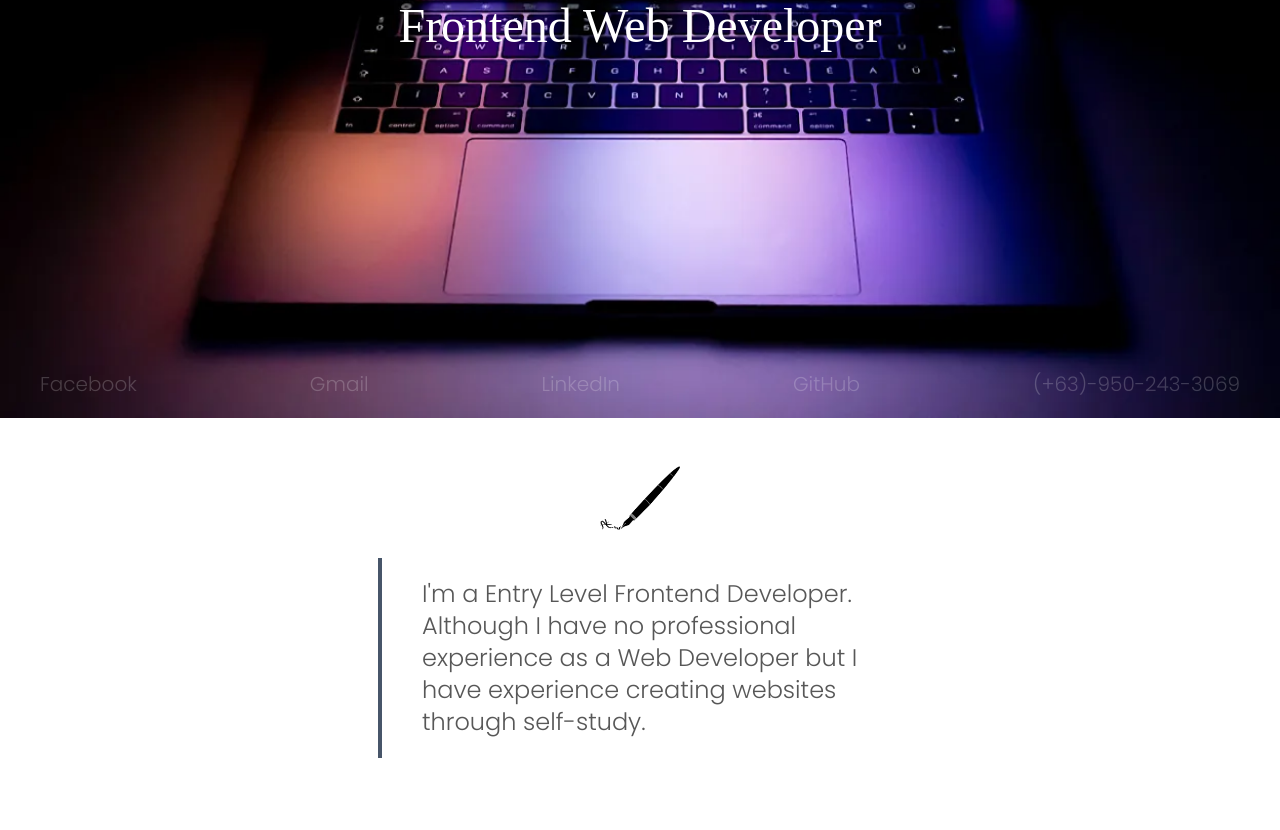
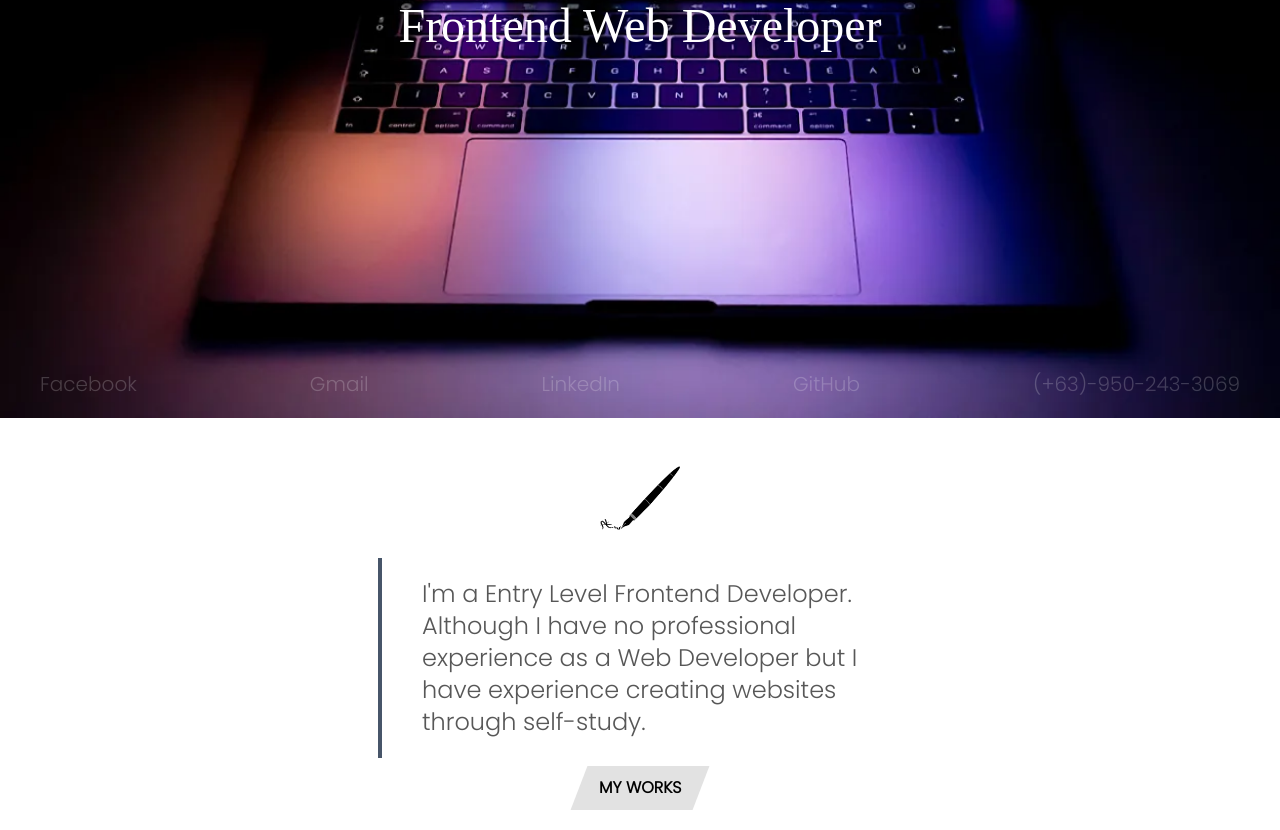
Before and after one commit to Rej327/Portfolio-V2, a React (Vite) app: page / in a window 1280 px wide. Shown: the part 382-1212 px from the top of the page. Before the commit the page ends 1160 px from the top, so only its background shows below. Built offline with nearby package versions, Linux system fonts and the light colour scheme; a web font is replaced by a local one.

Commit message:
Add button

```diff
--- a/src/App.css
+++ b/src/App.css
@@ -30,3 +30,43 @@ body {
 p {
   color: rgb(87, 87, 87);
 }
+
+button {
+  background: #e2e2e2;
+  border: none;
+  padding: 10px 20px;
+  display: inline-block;
+  font-size: 15px;
+  font-weight: 600;
+  text-transform: uppercase;
+  cursor: pointer;
+  transform: skew(-21deg);
+}
+
+span {
+  display: inline-block;
+  transform: skew(21deg);
+}
+
+button::before {
+  content: "";
+  position: absolute;
+  top: 0;
+  bottom: 0;
+  right: 100%;
+  left: 0;
+  background: rgb(20, 20, 20);
+  opacity: 0;
+  z-index: -1;
+  transition: all 0.5s;
+}
+
+button:hover {
+  color: #fff;
+}
+
+button:hover::before {
+  left: 0;
+  right: 0;
+  opacity: 1;
+}
--- a/src/components/CoverLetter.jsx
+++ b/src/components/CoverLetter.jsx
@@ -2,15 +2,20 @@ import writting from "../assets/writting.png";
 
 export default function CoverLetter() {
   return (
-    <div className="full px-2">
-      <img src={writting} className="mx-auto w-10 mt-5 sm:w-20 sm:mt-10" />
-      <div className="w-fit mx-auto border-l-2 my-5 md:border-l-4  border-slate-600 md:pl-10 pl-5">
+    <div className="full px-2 my-5">
+      <img src={writting} className="mx-auto w-10 sm:w-20 sm:mt-10" />
+      <div className="w-fit mx-auto border-l-2 mt-5 mb-2 md:border-l-4  border-slate-600 md:pl-10 pl-5">
         <p className="max-w-[30rem] md:text-2xl py-5">
           I'm a Entry Level Frontend Developer. Although I have no professional
           experience as a Web Developer but I have experience creating websites
           through self-study.
         </p>
       </div>
+      <div className="w-fit mx-auto">
+        <button className="text-base">
+          <span>My Works</span>
+        </button>
+      </div>
     </div>
   );
 }
```
